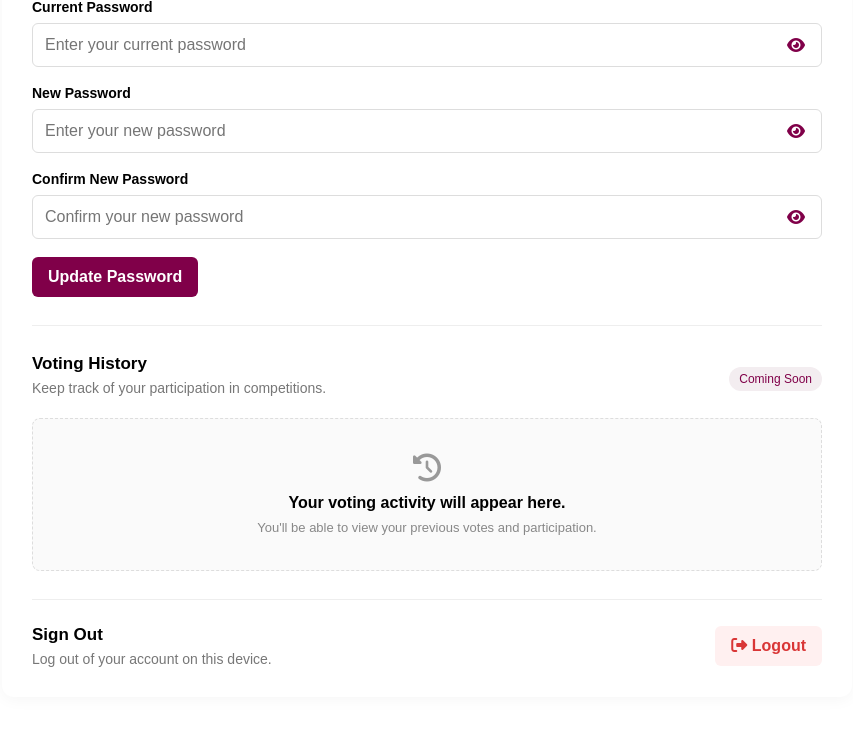
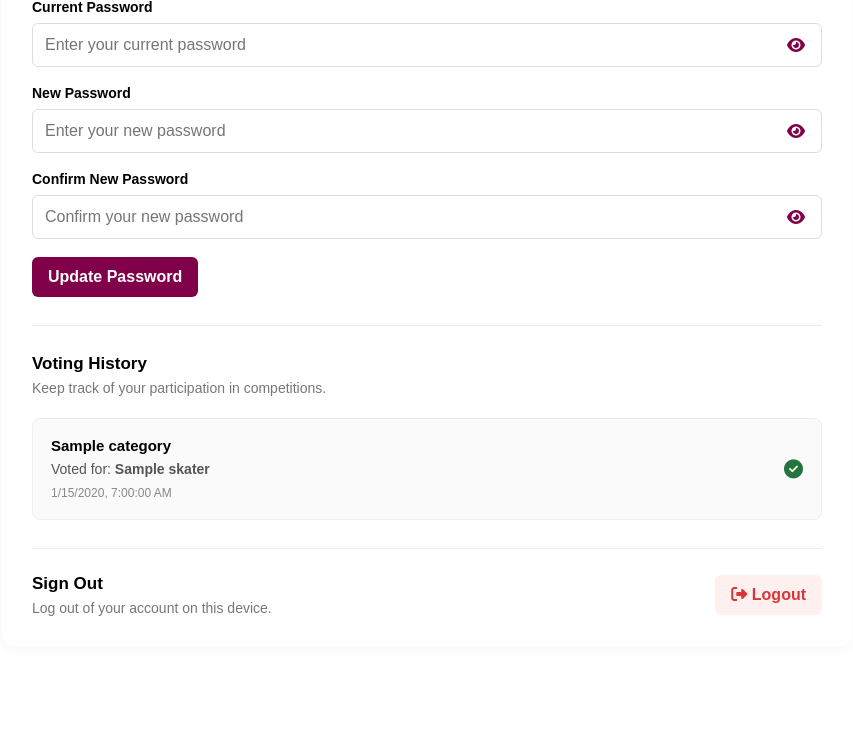
Before and after one commit to abiwasabi-star/MiniPoll, a Laravel app: page /profile in a window 1280 px wide. Shown: the part 598-1345 px from the top of the page, without its empty margins (213-1066 px from the left). After the commit the page ends 1214 px from the top, so only its background shows below. Run offline with Laravel 12, Linux system fonts and the light colour scheme; a user stored in the database is signed in; data comes from the database, SQL or seed files in the repository; tables that the repository leaves empty hold one stand-in row (values such as "Sample post"); style sheets or scripts are compiled from the project's sources; some libraries are stand-ins or nearby versions.

Commit message:
added voting history logic

```diff
--- a/app/Http/Controllers/ProfileController.php
+++ b/app/Http/Controllers/ProfileController.php
@@ -7,6 +7,7 @@ use Illuminate\Support\Facades\Storage;
 use Inertia\Inertia;
 use Illuminate\Support\Facades\Auth;
 use App\Models\User;
+use App\Models\Vote;
 
 class ProfileController extends Controller
 {
@@ -15,6 +16,24 @@ class ProfileController extends Controller
         /** @var User $user */
              $user = Auth::user(); //gets the currently authenticated user
 
+    $votingHistory = [];
+    //fetch voting history for voters only//the logged in user
+    if (!$user->is_admin) {
+        $votingHistory = Vote::where('user_id', $user->id)
+            ->with([
+                'category:id,name',
+                'skater:id,name',
+            ])
+            ->latest() //newest votes first
+            ->get([
+                'id',
+                'user_id',
+                'category_id',
+                'skater_id',
+                'created_at',
+            ]);
+    }
+
         return Inertia::render('Profile/Index', [
             'user' => [
                 'name' => $user->name,
@@ -22,6 +41,7 @@ class ProfileController extends Controller
                 'profile_photo' => $user->profile_photo,
                 'role' => $user->is_admin ? 'ADMIN' : 'VOTER',
             ],
+            'votingHistory' => $votingHistory,
         ]);
     }
 
--- /dev/null
+++ b/app/Http/Middleware/PreventBackHistory.php
@@ -0,0 +1,25 @@
+<?php
+
+namespace App\Http\Middleware;
+
+use Closure;
+use Illuminate\Http\Request;
+use Symfony\Component\HttpFoundation\Response;
+
+class PreventBackHistory
+{
+    public function handle(Request $request, Closure $next): Response
+    {
+        $response = $next($request);
+
+        $response->headers->set(
+            'Cache-Control',
+            'no-store, no-cache, must-revalidate, max-age=0'
+        );
+
+        $response->headers->set('Pragma', 'no-cache');
+        $response->headers->set('Expires', '0');
+
+        return $response;
+    }
+}
--- a/resources/js/Components/AdminNavbar.vue
+++ b/resources/js/Components/AdminNavbar.vue
@@ -58,7 +58,8 @@ import { Link } from '@inertiajs/vue3';
     align-items: center;
     gap: 12px;
     text-decoration: none;
-    color: #ce9c5f;
+    color: rgb(128, 0, 73);
+
 }
 .logo img {
     width: 55px;
@@ -87,7 +88,7 @@ import { Link } from '@inertiajs/vue3';
 }
 .nav-links a {
     text-decoration: none;
-    color: #ce9c5f;
+    color: rgb(128, 0, 73);
     font-size: 14px;
     font-weight: 500;
     transition: color 0.2s;
@@ -115,16 +116,12 @@ import { Link } from '@inertiajs/vue3';
     justify-content: center;
     width: 42px;
     height: 42px;
-    border: 1px solid #ce9c5f;
+    border: 1px solid rgb(128, 0, 73);
     border-radius: 50%;
-    color: #ce9c5f;
+    color: rgb(128, 0, 73);
     font-size: 18px;
     text-decoration: none;
     transition: all 0.3s ease;
-}
-.profile-icon:hover {
-    background: #ce9c5f;
-    color: #111112;
 }
 .logout-btn {
     width: 100%;
--- a/resources/js/Pages/Profile/Index.vue
+++ b/resources/js/Pages/Profile/Index.vue
@@ -4,6 +4,10 @@ import { useForm, router, usePage } from '@inertiajs/vue3';
 
 const props = defineProps({
     user: Object,
+    votingHistory: {
+        type: Array,
+        default: () => [],
+    },
 });
 
 const page = usePage();
@@ -105,7 +109,11 @@ function updatePassword() {
 }
 
 function logout() {
-    router.post('/logout');
+    router.post('/logout', {
+        onSuccess: () => {
+            window.location.replace('/login');
+        }
+    });
 }
 </script>
 
@@ -344,14 +352,29 @@ function logout() {
                             <h3>Voting History</h3>
                             <p>Keep track of your participation in competitions.</p>
                         </div>
-
-                        <span class="coming-soon">Coming Soon</span>
+                    </div>
+                         <!-- already voted -->
+                    <div v-if="votingHistory.length" class="voting-history">
+                        <div
+                           v-for="vote in votingHistory"
+                           :key="vote.id"
+                           class="history-item">
+                        <div class="history-details">
+                            <h4>{{ vote.category?.name }}</h4>
+                            <p>Voted for: <strong>{{ vote.skater?.name }}</strong></p>
+                            <small>
+                                {{ new Date(vote.created_at).toLocaleString() }}
+                            </small>
+                        </div>
+                        <i class="fa-solid fa-circle-check vote-check"></i>
+                        </div>
                     </div>
 
-                    <div class="history-placeholder">
+                    <!-- not voted yet -->
+                    <div v-else class="history-placeholder">
                         <i class="fa-solid fa-clock-rotate-left"></i>
-                        <h4>Your voting activity will appear here.</h4>
-                        <p>You'll be able to view your previous votes and participation.</p>
+                        <h4>No voting activity yet.</h4>
+                        <p>Your previous votes will appear here once you participate.</p>
                     </div>
                 </section>
 
@@ -649,29 +672,42 @@ button:disabled {
     border-radius: 6px;
 }
 
-.history-placeholder {
-    padding: 35px 15px;
-    text-align: center;
+.voting-history {
+    display: flex;
+    flex-direction: column;
+    gap: 12px;
+}
+
+.history-item {
+    display: flex;
+    justify-content: space-between;
+    align-items: center;
+    padding: 18px;
     background: #fafafa;
-    border: 1px dashed #ddd;
+    border: 1px solid #eee;
     border-radius: 8px;
 }
 
-.history-placeholder i {
-    font-size: 28px;
-    color: #999;
-    margin-bottom: 12px;
+.history-details h4 {
+    margin-bottom: 7px;
+    font-size: 15px;
 }
 
-.history-placeholder h4 {
-    margin-bottom: 8px;
+.history-details p {
+    font-size: 14px;
+    margin-bottom: 6px;
+    color: #555;
 }
 
-.history-placeholder p {
+.history-details small {
     color: #888;
-    font-size: 13px;
+    font-size: 12px;
 }
 
+.vote-check {
+    color: #24743d;
+    font-size: 19px;
+}
 .logout-section {
     padding-top: 25px;
     display: flex;
--- a/resources/js/Pages/Voting/Index.vue
+++ b/resources/js/Pages/Voting/Index.vue
@@ -243,7 +243,7 @@ const filteredSkaterCount = computed(() => {
 
 .voting-heading h1 {
     font-family: 'Oswald', 'Arial Narrow', sans-serif;
-    font-size: clamp(48px, 7vw, 88px);
+    font-size: clamp(36px, 5vw, 64px);
     line-height: .98;
     letter-spacing: -2px;
     font-weight: 800;
--- a/resources/js/Pages/Voting/Show.vue
+++ b/resources/js/Pages/Voting/Show.vue
@@ -39,29 +39,26 @@ const markPhotoFailed = (id) => {
     ]);
 };
 
-// Social links are optional. Only real URLs supplied by Laravel are displayed.
-const socialPlatforms = [
+//Decorative social media icons (not clickable for now)
+const socialIcons = [
     {
-        key: 'instagram_url',
         name: 'Instagram',
         icon: 'fa-brands fa-instagram',
     },
     {
-        key: 'facebook_url',
         name: 'Facebook',
         icon: 'fa-brands fa-facebook-f',
     },
     {
-        key: 'x_url',
         name: 'X',
         icon: 'fa-brands fa-x-twitter',
     },
     {
-        key: 'tiktok_url',
         name: 'TikTok',
         icon: 'fa-brands fa-tiktok',
     },
 ];
+
 
 const getSocialLinks = (person) => {
     return socialPlatforms.filter(platform => {
@@ -72,7 +69,7 @@ const getSocialLinks = (person) => {
     });
 };
 
-// Submits the vote to Laravel.
+//submits the vote to Laravel.
 const castVote = () => {
     form.post('/vote', {
         preserveScroll: true,
@@ -154,30 +151,24 @@ const castVote = () => {
 
 
                     <!-- SOCIAL LINKS FOR FEATURED CONTESTANT -->
-                    <div
-                        v-if="getSocialLinks(skater).length"
-                        class="featured-socials"
-                    >
+                     <div class="featured-socials">
                        <span>FOLLOW THE SKATER</span>
 
-                        <a
-                            v-for="social in getSocialLinks(skater)"
-                            :key="social.key"
-                            :href="skater[social.key]"
-                            :aria-label="`Follow ${skater.name} on ${social.name}`"
+                     <div class="social-icons">
+                       <span
+                         v-for="social in socialIcons"
+                         :key="social.name"
+                         class="social-icon"
                          :title="social.name"
-                            target="_blank"
-                            rel="noopener noreferrer"
-                            class="social-icon"
+                         :aria-label="social.name"
                         >
                         <i :class="social.icon"></i>
-                        </a>
+                       </span>
                      </div>
-
+                     </div>
 
                     <!-- VOTING STATUS -->
                     <div class="voting-status">
-
                         <p
                             v-if="votingStatus === 'not_configured'"
                             class="status-message"
@@ -185,11 +176,9 @@ const castVote = () => {
                             <i class="fa-solid fa-circle-info"></i>
                             Voting has not been configured yet.
                         </p>
-
                         <p
                             v-else-if="votingStatus === 'upcoming'"
-                            class="status-message"
-                        >
+                            class="status-message">
                             <i class="fa-solid fa-clock"></i>
                             Voting has not started yet.
                         </p>
@@ -318,22 +307,15 @@ const castVote = () => {
 
                         <!-- SOCIAL ICONS -->
                         <div class="contestant-socials">
-
-                            <a
-                                v-for="social in getSocialLinks(other)"
-                                :key="social.key"
-                                :href="other[social.key]"
-                                :aria-label="`Follow ${other.name} on ${social.name}`"
+                            <span
+                            v-for="social in socialIcons"
+                            :key="social.name"
+                            class="social-icon"
                             :title="social.name"
-                                target="_blank"
-                                rel="noopener noreferrer"
-                                class="social-icon"
-                            >
+                            :aria-label="social.name">
                             <i :class="social.icon"></i>
-                            </a>
-
+                           </span>
                         </div>
-
 
                         <!-- VIEW PROFILE -->
                         <Link
@@ -541,23 +523,23 @@ const castVote = () => {
 
 
 /* FEATURED SOCIAL LINKS */
-
 .featured-socials {
     display: flex;
-    align-items: center;
-    flex-wrap: wrap;
+    flex-direction: column;
     gap: 13px;
-
     margin-top: 25px;
 }
-
 .featured-socials > span {
-    width: 100%;
     color: #a18c96;
     font-size: 9px;
     font-weight: 700;
     letter-spacing: 1.5px;
 }
+.social-icons {
+    display: flex;
+    align-items: center;
+    gap: 13px;
+    flex-wrap: wrap;}
 
 
 /* SOCIAL ICONS */
--- a/resources/js/app.js
+++ b/resources/js/app.js
@@ -3,6 +3,43 @@ import '../css/app.css';
 import { createApp, h } from 'vue'; //creates vue app //h creates the vue render function
 import { createInertiaApp } from '@inertiajs/vue3'; //starts inertia integration with vue3
 import { ZiggyVue } from 'ziggy-js';
+
+async function verifySession() {
+    // no need to check the login or registration pages
+    if (['/login', '/register', '/'].includes(window.location.pathname)) {
+        return;
+    }
+
+    try {
+        const response = await fetch('/session-check', {
+            method: 'GET',
+            credentials: 'same-origin',
+            headers: {
+                'Accept': 'application/json',
+            },
+            cache: 'no-store',
+        });
+
+        //session has expired or user has logged out
+        if (response.status === 401) {
+            window.location.replace('/login');
+        }
+    } catch (error) {
+        console.error('Unable to verify session:', error);
+    }
+}
+
+//browser restores a page from its back-forward cache
+// window.addEventListener('pageshow', (event) => {
+//     if (event.persisted) {
+//         verifySession();
+//     }
+// });
+
+//browser navigates backwards or forwards
+// window.addEventListener('popstate', () => {
+//     verifySession();
+// });
 
 createInertiaApp({
     resolve: (name) => {
--- a/routes/web.php
+++ b/routes/web.php
@@ -14,6 +14,10 @@ Route::get('/', function () {
     return Inertia::render('Home');
 });
 
+Route::get('/session-check', function () {
+    return response()->noContent();
+});
+
 //public routes
 Route::middleware('guest')->group(function () {
     Route::get('/register', [RegisterController::class, 'create'])->name('register');
@@ -23,7 +27,7 @@ Route::middleware('guest')->group(function () {
 });
 
 //private routes
-Route::middleware('auth')->group(function () {
+Route::middleware(['auth',\App\Http\Middleware\PreventBackHistory::class,])->group(function () {
     Route::get('/home', [VotingController::class, 'index'])->name('home');
     Route::post('/logout', [LoginController::class, 'destroy'])->name('logout');
     Route::get('/profile', [ProfileController::class, 'index'])->name('profile.index');
@@ -34,7 +38,7 @@ Route::middleware('auth')->group(function () {
 });
 
 //admin routes //someone shud b logged in n an admin
-Route::middleware(['auth', 'admin'])->prefix('admin')->name('admin.')->group(function () {
+Route::middleware(['auth', 'admin',\App\Http\Middleware\PreventBackHistory::class,])->prefix('admin')->name('admin.')->group(function () {
         Route::get('/dashboard', [AdminController::class, 'index'])->name('dashboard');
         Route::post('/skaters', [AdminController::class, 'store'])->name('skaters.store');
         Route::put('/skaters/{skater}', [AdminController::class, 'update'])->name('skaters.update');
```
Lines whose indentation alone changed are shown as unchanged.
